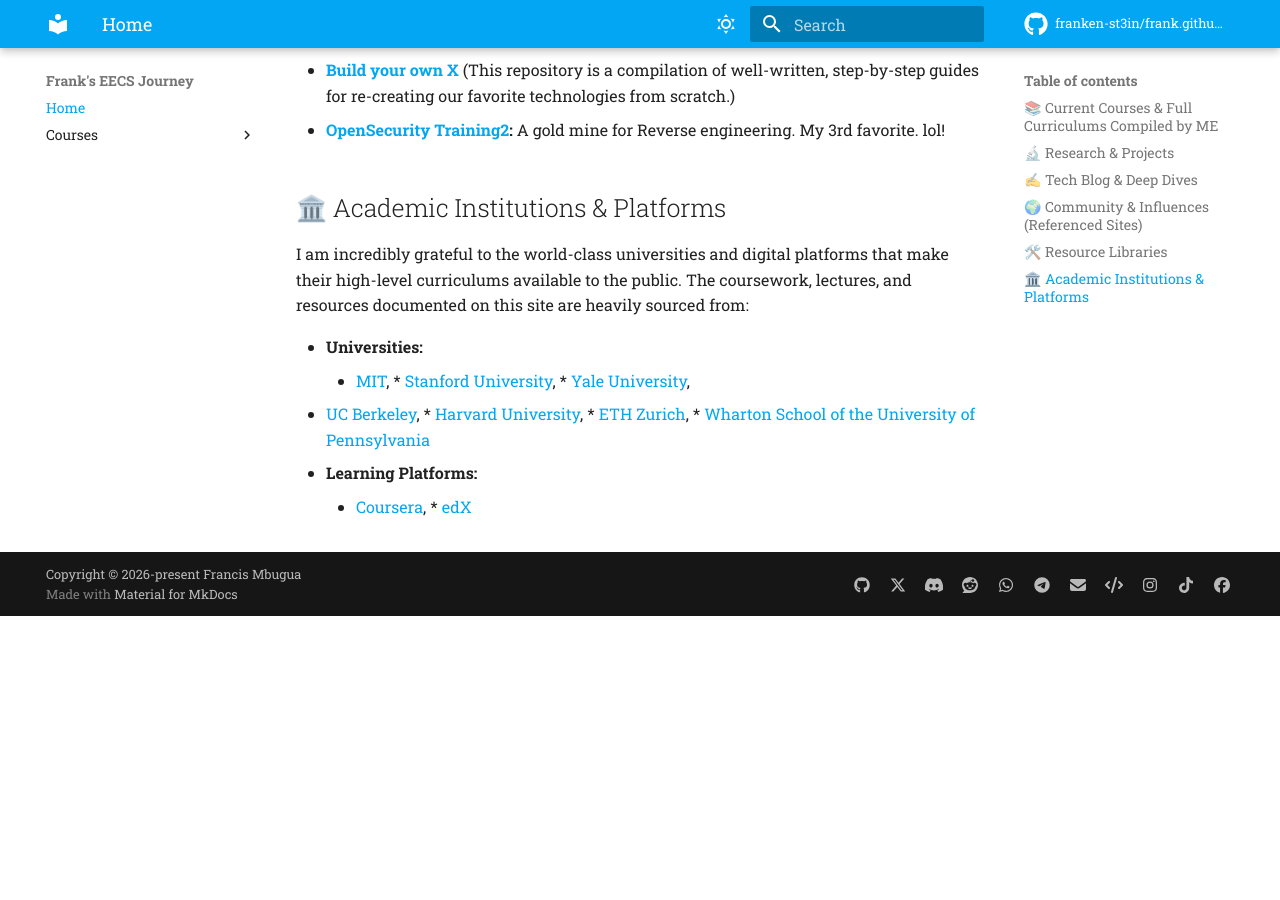
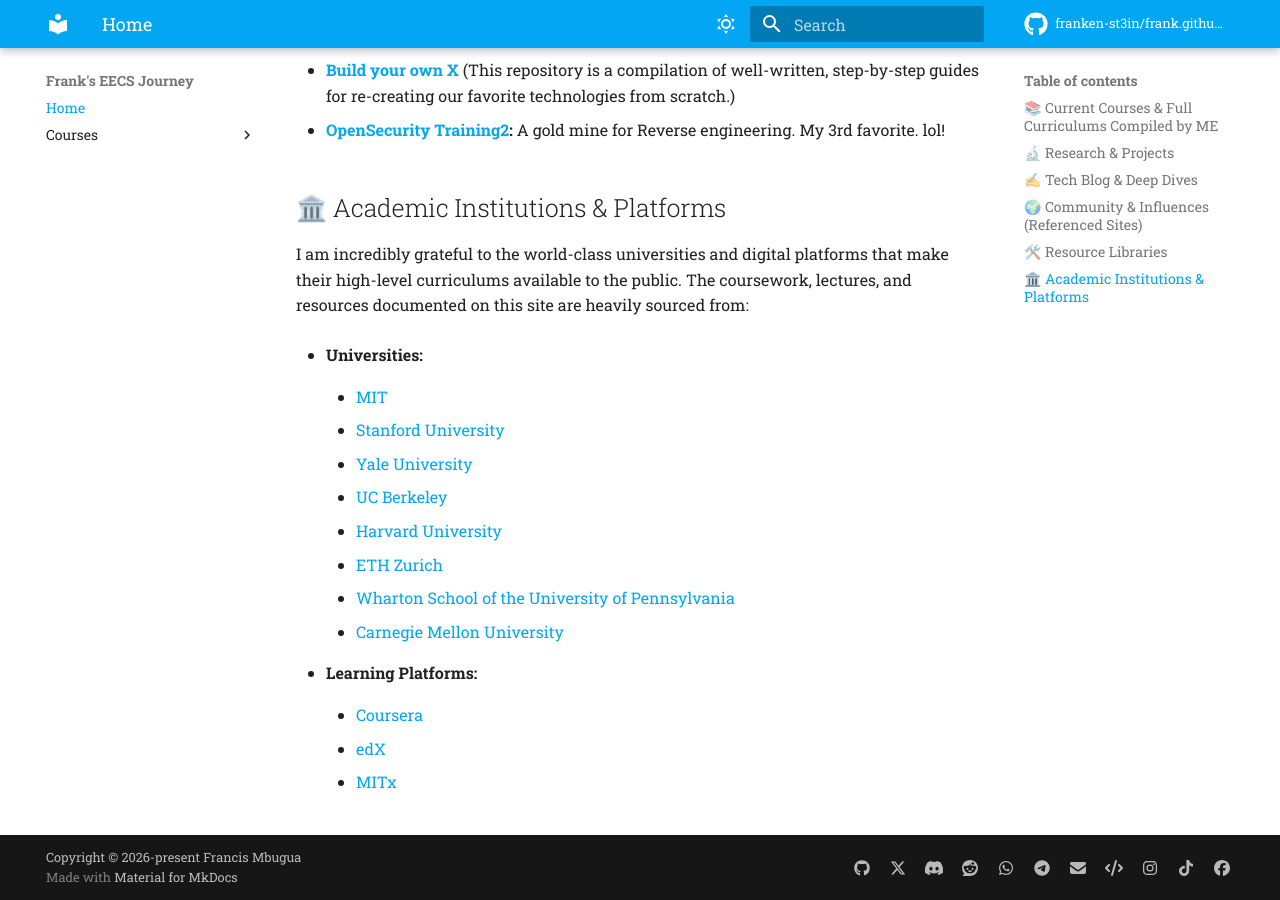
Before and after one commit to franken-st3in/frank.github.io, an MkDocs documentation site: the page built from docs/index.md, in a window 1280 px wide and 900 px high, scrolled down 2592 px. Built offline with MkDocs 1.6.1 and Material for MkDocs 9.7.7, drawn with Linux system fonts in a browser that asks for light colours; comment, search, counter and statistics services are not loaded; before the commit the page ends 3208 px from its top, so only the background shows below that.

Commit message:
Improve formatting of academic institutions list
Formatted the list of universities and learning platforms for better readability.

```diff
--- a/docs/index.md
+++ b/docs/index.md
@@ -90,8 +90,26 @@
 I am incredibly grateful to the world-class universities and digital platforms that make their high-level curriculums available to the public. The coursework, lectures, and resources documented on this site are heavily sourced from:
 
 * **Universities:**
-    * [MIT](https://ocw.mit.edu/), * [Stanford University](https://online.stanford.edu/), * [Yale University](https://oyc.yale.edu/),
-* [UC Berkeley](https://extension.berkeley.edu/), * [Harvard University](https://pll.harvard.edu/), * [ETH Zurich](https://ethz.ch/en.html), * [Wharton School of the University of Pennsylvania](https://online.wharton.upenn.edu/)
+    * [MIT](https://ocw.mit.edu/)
+
+    * [Stanford University](https://online.stanford.edu/)
+
+    * [Yale University](https://oyc.yale.edu/)
+
+    * [UC Berkeley](https://extension.berkeley.edu/)
+
+    * [Harvard University](https://pll.harvard.edu/)
+
+    * [ETH Zurich](https://ethz.ch/en.html)
+
+    * [Wharton School of the University of Pennsylvania](https://online.wharton.upenn.edu/)
+
+    * [Carnegie Mellon University](https://oli.cmu.edu/independent-learner-courses/)
+
 
 * **Learning Platforms:**
-    * [Coursera](https://www.coursera.org/), * [edX](https://www.edx.org/)
+    * [Coursera](https://www.coursera.org/)
+
+    * [edX](https://www.edx.org/)
+
+    * [MITx](https://mitxonline.mit.edu/dashboard/)
```
